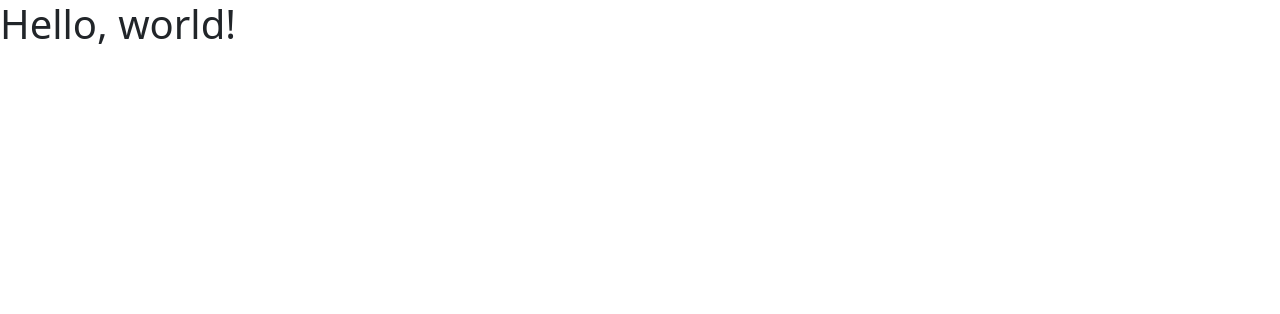
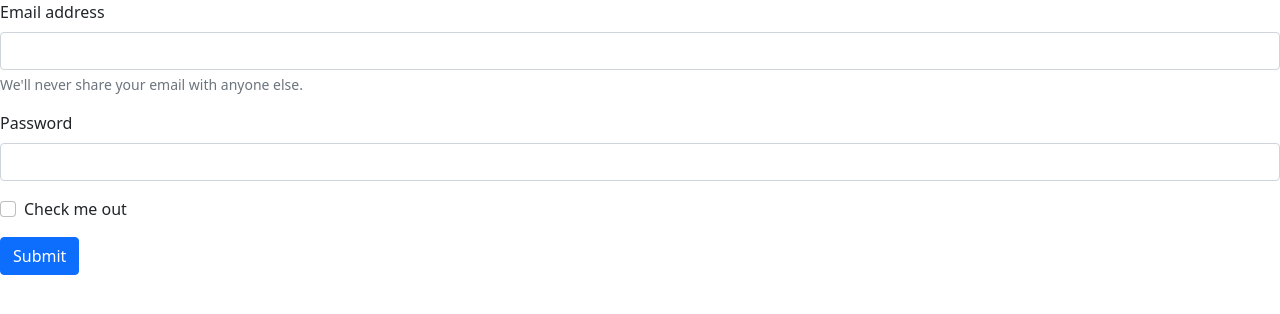
Before and after one commit to aarivtmk/collab, a plain HTML site: page index.html in a window 1280 px wide. Drawn offline with nearby package versions, Linux system fonts and the light colour scheme.

Commit message:
added login

```diff
--- a/index.html
+++ b/index.html
@@ -11,8 +11,22 @@
     <title>Hello, world!</title>
   </head>
   <body>
-    <h1>Hello, world!</h1>
-
+    <form>
+        <div class="mb-3">
+          <label for="exampleInputEmail1" class="form-label">Email address</label>
+          <input type="email" class="form-control" id="exampleInputEmail1" aria-describedby="emailHelp">
+          <div id="emailHelp" class="form-text">We'll never share your email with anyone else.</div>
+        </div>
+        <div class="mb-3">
+          <label for="exampleInputPassword1" class="form-label">Password</label>
+          <input type="password" class="form-control" id="exampleInputPassword1">
+        </div>
+        <div class="mb-3 form-check">
+          <input type="checkbox" class="form-check-input" id="exampleCheck1">
+          <label class="form-check-label" for="exampleCheck1">Check me out</label>
+        </div>
+        <button type="submit" class="btn btn-primary">Submit</button>
+      </form>
     <!-- Optional JavaScript; choose one of the two! -->
 
     <!-- Option 1: Bootstrap Bundle with Popper -->
```
